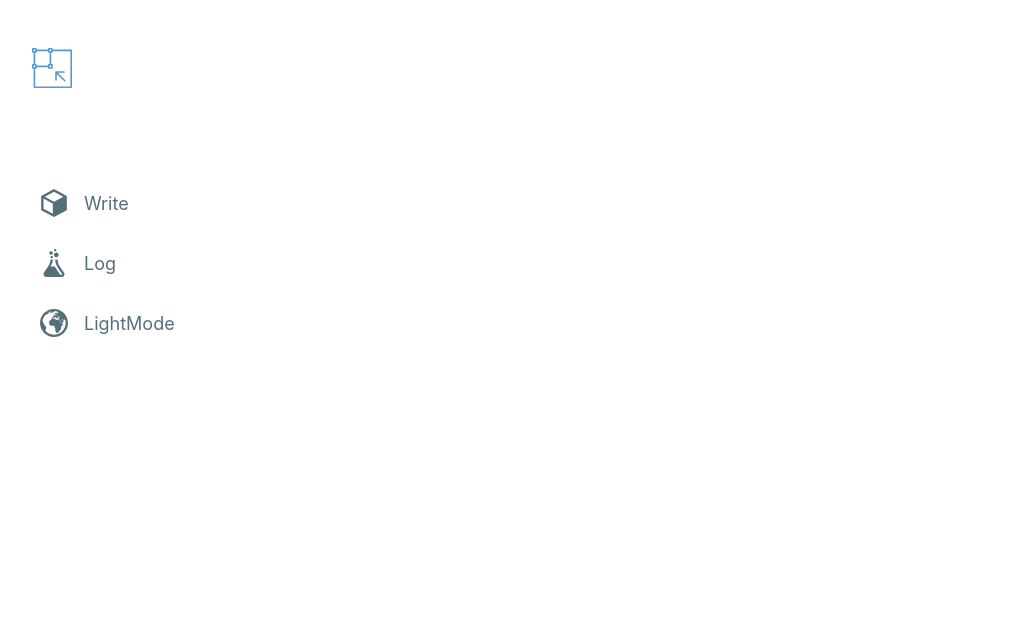
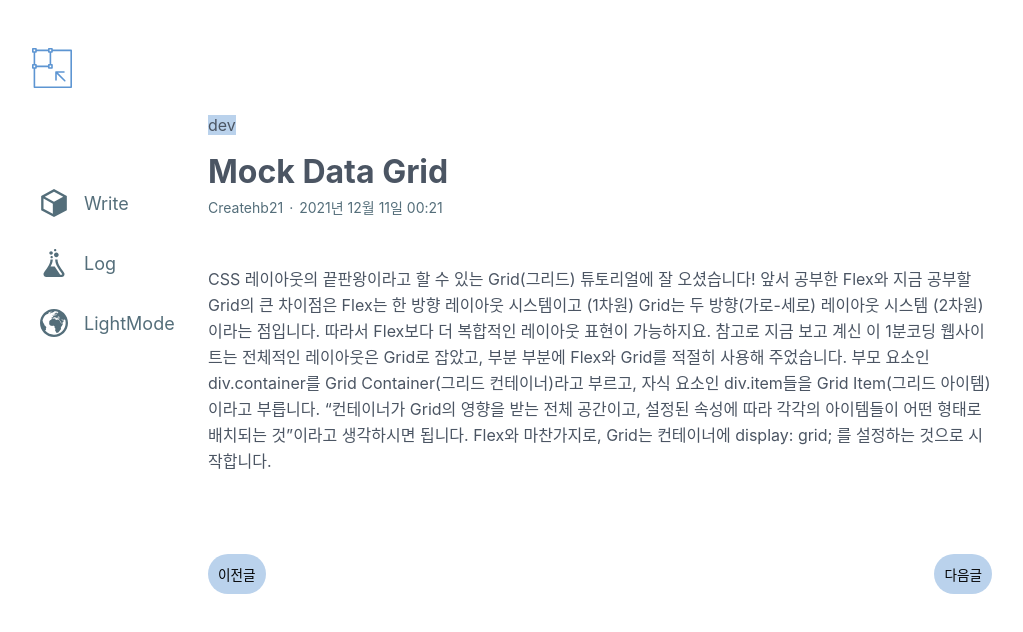
Before and after one commit to createhb21/awesome-import, a React (Create React App) app: page /posts/1 in a window 1280 px wide. Before the commit this address had no page. Shown: the top 632 px of the page, without its empty margins (148-1171 px from the left). Built offline with nearby package versions, Linux system fonts and the light colour scheme.

Commit message:
implementation write page detail component

```diff
--- a/src/App.tsx
+++ b/src/App.tsx
@@ -29,7 +29,7 @@ function App() {
                     <Routes>
                         <Route path="/" element={<HomePage />} />
                         <Route path="/write" element={<Write />} />
-                        <Route path="/post/:id" element={<WritePostDetail />} />
+                        <Route path="/posts/:id" element={<WritePostDetail />} />
                         <Route path="/log" element={<Log />} />
                     </Routes>
                 </AppLayout.Main>
--- /dev/null
+++ b/src/components/PostRoofBtn.tsx
@@ -0,0 +1,48 @@
+/** @jsxImportSource @emotion/react */
+import { ITheme } from '../lib/styles/Theme';
+import { useNavigate } from 'react-router-dom';
+import { css, useTheme } from '@emotion/react';
+import { useState } from 'react';
+
+export type PostRoofBtnProps = {
+    currentId: number;
+};
+
+function PostRoofBtn({ currentId }: PostRoofBtnProps) {
+    const theme = useTheme();
+    const navigate = useNavigate();
+    const [nextVisible, setNextVisible] = useState(true);
+    const [previousVisible, setPreviousVisible] = useState(true);
+
+    const roofToOtherPost = (num: boolean) => {
+        num === true ? navigate(`/posts/${currentId + 1}`) : navigate(`/posts/${currentId - 1}`);
+    };
+    return (
+        <div css={wrapperStyle(theme)}>
+            <button onClick={() => roofToOtherPost(false)}>이전글</button>
+            <button onClick={() => roofToOtherPost(true)}>다음글</button>
+        </div>
+    );
+}
+
+export default PostRoofBtn;
+
+const wrapperStyle = (theme: ITheme) => css`
+    margin-top: 5rem;
+    display: flex;
+    justify-content: space-between;
+
+    & > button {
+        padding: 10px;
+        display: flex;
+        justify-content: center;
+        align-items: center;
+        max-height: 50px;
+        border: none;
+        border-radius: 35px;
+        font-size: 0.85rem;
+        font-weight: 500;
+        background-color: ${theme.primaryColor};
+        cursor: pointer;
+    }
+`;
--- a/src/components/WritePostCardGrid/WritePostCardGrid.tsx
+++ b/src/components/WritePostCardGrid/WritePostCardGrid.tsx
@@ -10,26 +10,28 @@ export type WritePostCardGridProps = {
 
 function TechPostCardGrid({ post }: WritePostCardGridProps) {
     const theme = useTheme();
+    const { id, category, title, content, date, img } = post;
     return (
         <li css={wrapperStyle(theme)}>
             <Link
                 to={{
-                    pathname: `/post/${post.id}`,
+                    pathname: `/posts/${id}`,
                 }}
+                state={post}
             >
                 <article css={containerStyle(theme)}>
                     <section css={categoryStyle(theme)}>
-                        <span>{post.category}</span>
+                        <span>{category}</span>
                     </section>
                     <section css={contentWrapperStyle(theme)}>
-                        <h1 css={titleStyle(theme)}>{post.title}</h1>
+                        <h1 css={titleStyle(theme)}>{title}</h1>
                         <div css={summaryStyle(theme)}>
-                            <p>{post.content}</p>
-                            <span>{post.date}</span>
+                            <p>{content}</p>
+                            <span>{date}</span>
                         </div>
                         <div css={imageStyle(theme)}>
                             <span>
-                                <img src={post.img} alt="img" />
+                                <img src={img} alt="img" />
                             </span>
                         </div>
                     </section>
--- a/src/components/WritePostDetail/WritePostDetail.tsx
+++ b/src/components/WritePostDetail/WritePostDetail.tsx
@@ -1,7 +1,88 @@
-export type WritePostDetailProps = {};
+/** @jsxImportSource @emotion/react */
+import { css, useTheme } from '@emotion/react';
+import { ITheme } from '../../lib/styles/Theme';
+import { useLocation, useParams } from 'react-router-dom';
+import { IWriteData } from '../../hooks/useWriteTextData';
+import { data } from '../../hooks/useWriteTextData';
+import PostRoofBtn from '../PostRoofBtn';
+import media from '../../lib/styles/media';
 
-function WritePostDetail({}: WritePostDetailProps) {
-    return <div>WritePostDetail</div>;
+function WritePostDetail() {
+    const { posts } = data;
+    const theme = useTheme();
+    const { id } = useParams()! as { id: string };
+    const { category, title, date, content } = posts[+id - 1];
+
+    return (
+        <>
+            <div css={wrapperStyle(theme)}>
+                <header css={headerStyle(theme)}>
+                    <div>
+                        <span>{category}</span>
+                    </div>
+                    <h1>{title}</h1>
+                    <div css={infoStyle(theme)}>
+                        Createhb21
+                        <span>·</span>
+                        {date}
+                    </div>
+                </header>
+                <div>
+                    <main css={contentStyle(theme)}>{content}</main>
+                </div>
+                <PostRoofBtn currentId={+id} />
+            </div>
+        </>
+    );
 }
 
 export default WritePostDetail;
+
+const wrapperStyle = (theme: ITheme) => css`
+    ${media.small} {
+        padding: 1.125rem;
+    }
+`;
+
+const headerStyle = (theme: ITheme) => css`
+    padding-top: 4rem;
+    padding-bottom: 3rem;
+
+    & > div:first-child {
+    margin-bottom: .5rem;
+        & > span {
+            font-size: 1rem;
+            line-height: 1.5rem;
+            background-color: ${theme.primaryColor};
+        }
+    }
+}
+`;
+
+const infoStyle = (theme: ITheme) => css`
+    color: ${theme.textGray};
+    font-size: 0.875rem;
+    line-height: 1.25rem;
+    align-items: center;
+    display: flex;
+
+    & > span {
+        margin-left: 0.375rem;
+        margin-right: 0.375rem;
+    }
+`;
+
+const contentStyle = (theme: ITheme) => css`
+    color: ${theme.text};
+
+    & > p {
+        margin-bottom: 2rem;
+        line-height: 1.625;
+    }
+
+    & > h2 {
+        font-size: 1.875rem;
+        line-height: 2.25rem;
+        margin-top: 8rem;
+    }
+`;
--- a/src/lib/palette.ts
+++ b/src/lib/palette.ts
@@ -293,7 +293,7 @@ export const blueGrey = {
 export const black = '#000000';
 export const white = '#ffffff';
 export const darkText = {
-    primary: 'rgba(0, 0, 0, 0.87)',
+    primary: '#4B5563',
     secondary: 'rgba(0, 0, 0, 0.54)',
     disabled: 'rgba(0, 0, 0, 0.38)',
     dividers: 'rgba(0, 0, 0, 0.12)',
--- a/src/pages/Log/Log.tsx
+++ b/src/pages/Log/Log.tsx
@@ -24,7 +24,7 @@ function Log({}: LogProps) {
                     <ul css={postListStyle(theme)}>
                         {posts &&
                             posts.map((item: ILogData) => {
-                                return <LogPostCardGrid post={item} />;
+                                return <LogPostCardGrid key={item.id} post={item} />;
                             })}
                     </ul>
                 </div>
--- a/src/pages/Write/Write.tsx
+++ b/src/pages/Write/Write.tsx
@@ -23,7 +23,7 @@ function Write({}: WriteProps) {
                 <ul css={postListStyle(theme)}>
                     {posts &&
                         posts.map((item: IWriteData) => {
-                            return <WritePostCardGrid post={item} />;
+                            return <WritePostCardGrid key={item.id} post={item} />;
                         })}
                 </ul>
             </div>
```
